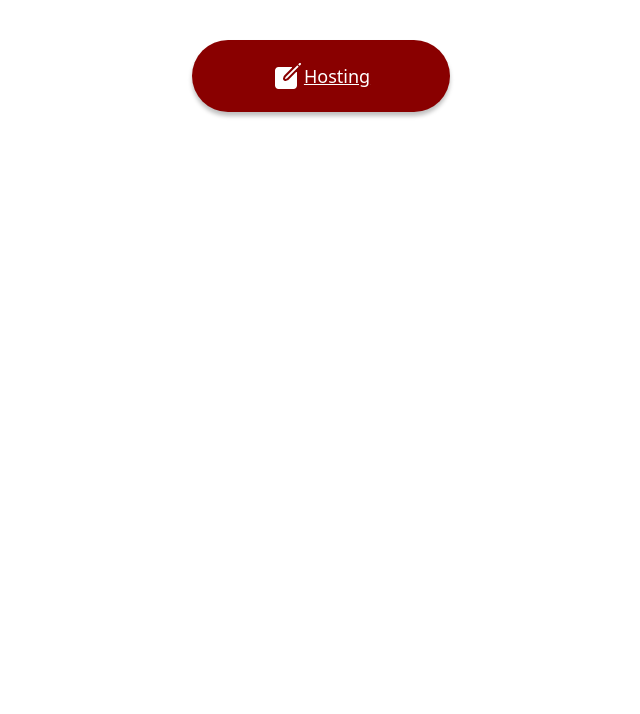
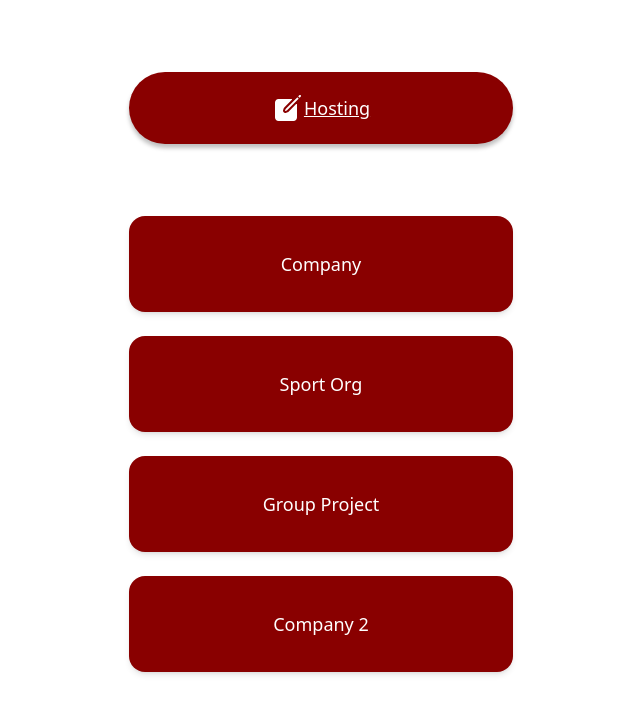
Before and after one commit to eliseoalcaraz/FrontEnd127, a Next.js app: page /hosting in a window 1280 px wide. Shown: the top 714 px of the page, without its empty margins (319-959 px from the left). Built offline with nearby package versions, Linux system fonts and the light colour scheme.

Commit message:
add dynamic title card for hosting

```diff
--- a/app/(root)/hosting/page.tsx
+++ b/app/(root)/hosting/page.tsx
@@ -1,12 +1,27 @@
+import CourseCard from '@/components/CourseCard'
 import React from 'react'
+
+const courses = [
+  { id: 1, title: "Company" },
+  { id: 2, title: "Sport Org" },
+  { id: 3, title: "Group Project" },
+  { id: 4, title: "Company 2" },
+];
 
 const Hosting = () => {
   return (
-    <div className='min-h-screen flex flex-col items-center justify-start w-full gap-10 pt-10'>
-      <div>
-        <div className='flex  items-center  justify-center bg-myred text-white font-medium text-lg px-20  py-5 rounded-full cursor-pointer shadow-[0px_4px_4px_rgba(0,0,0,0.25)] backdrop-blur-[4px]'>
-          <img src="/create.svg" alt="Create" className="w-8 h-8" />
-          <p className='underline'>Hosting</p>
+    <div className='w-full min-h-screen flex justify-center'>
+      <div className='min-h-screen flex flex-col items-center justify-start w-full max-w-md gap-10 pt-10'>
+        <div className='w-full p-8'>
+          <div className='flex  items-center justify-center bg-myred text-white font-medium text-lg px-20 py-5 rounded-full cursor-pointer shadow-[0px_4px_4px_rgba(0,0,0,0.25)] backdrop-blur-[4px]'>
+            <img src="/create.svg" alt="Create" className="w-8 h-8" />
+            <p className='underline'>Hosting</p>
+          </div>
+        </div>
+        <div className="flex flex-col w-full px-8 gap-6">
+          {courses.map((course) => (
+            <CourseCard key={course.id} title={course.title} />
+          ))}
         </div>
       </div>
     </div>
--- a/components/CourseCard.tsx
+++ b/components/CourseCard.tsx
@@ -1,9 +1,22 @@
-import React from 'react'
+"use client"
 
-const CourseCard = () => {
+import { Button } from "./ui/button"
+
+
+type CourseCardProps = {
+    title: string;
+    onClick?: () => void;
+}
+
+
+const CourseCard = ({ title, onClick}: CourseCardProps) => {
   return (
-    <div>CourseCard</div>
+    <div className="w-full">
+        <Button onClick={onClick} className="w-full h-24 bg-myred text-white font-medium text-lg rounded-2xl shadow-md backdrop-blur-[4px]">
+            {title}
+        </Button>
+    </div>
   )
 }
 
-export default CourseCard
+export default CourseCard;
```
